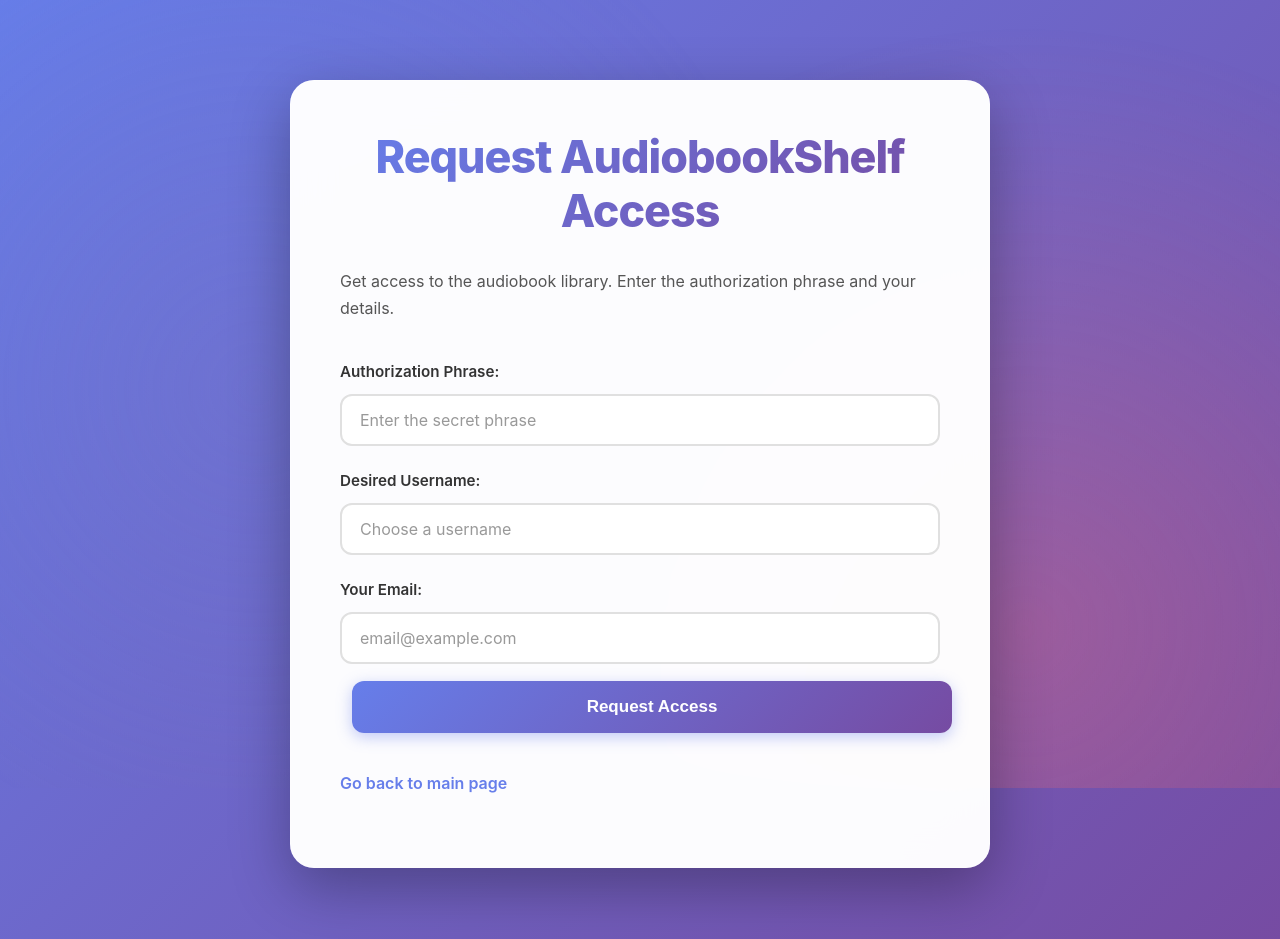
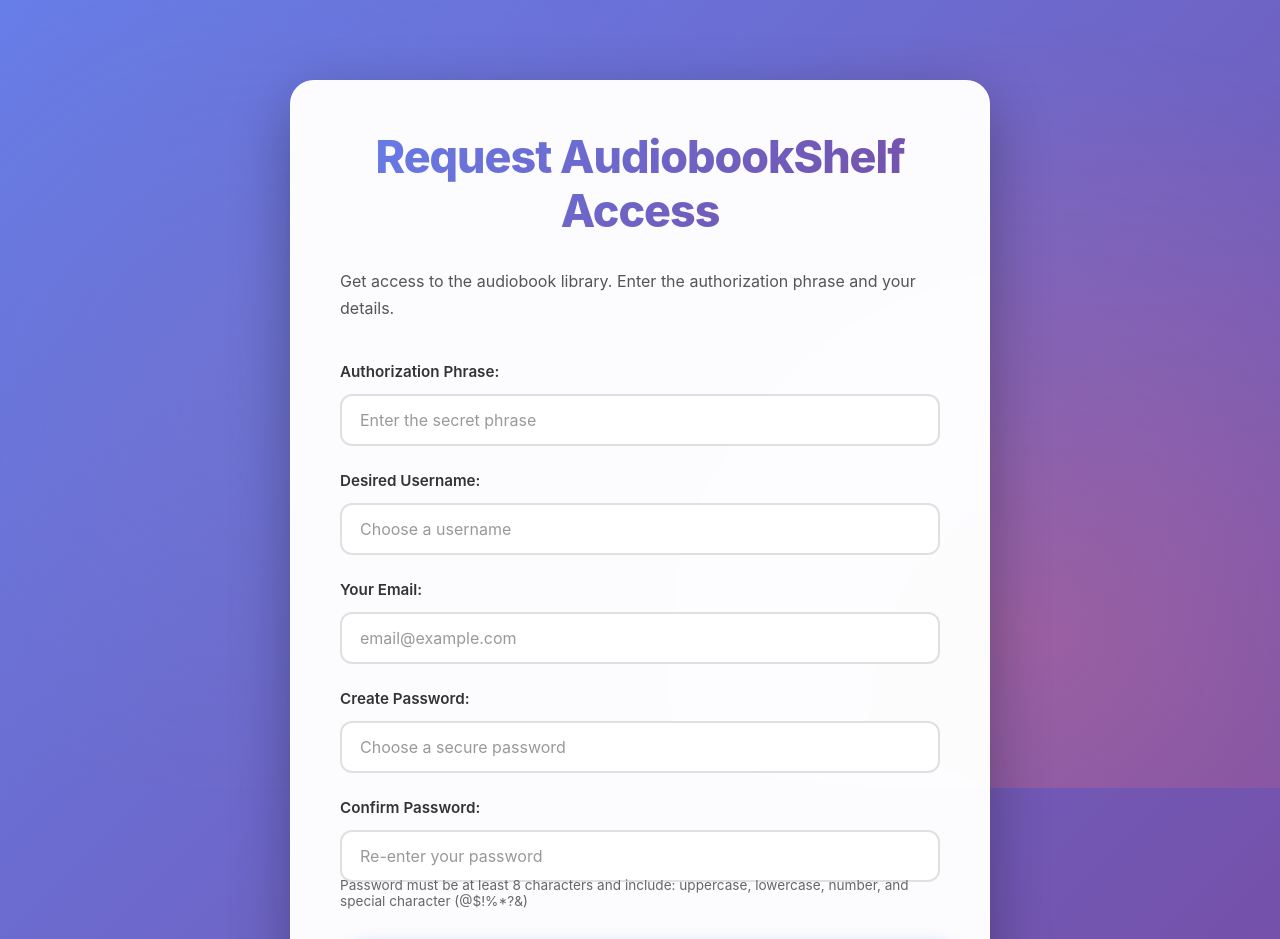
Before and after one commit to opisaac9001/media-request-portal, a Next.js app: page /audiobooks in a window 1280 px wide. Shown: the top 939 px of the page. Built offline with nearby package versions, Linux system fonts and the light colour scheme.

Commit message:
Add password requirements for AudiobookShelf - user creates their own secure password

```diff
--- a/pages/api/audiobooks/index.ts
+++ b/pages/api/audiobooks/index.ts
@@ -1,5 +1,4 @@
 import type { NextApiRequest, NextApiResponse } from 'next';
-import crypto from 'crypto';
 
 interface AudiobookShelfResponse {
   success: boolean;
@@ -8,18 +7,6 @@
     username: string;
     password: string;
   };
-}
-
-function generatePassword(length: number = 16): string {
-  const charset = 'abcdefghijklmnopqrstuvwxyzABCDEFGHIJKLMNOPQRSTUVWXYZ0123456789!@#$%^&*';
-  let password = '';
-  const randomBytes = crypto.randomBytes(length);
-
-  for (let i = 0; i < length; i++) {
-    password += charset[randomBytes[i] % charset.length];
-  }
-
-  return password;
 }
 
 async function createAudiobookShelfUser(username: string, password: string): Promise<AudiobookShelfResponse> {
@@ -81,7 +68,7 @@
 
 export default async function handler(req: NextApiRequest, res: NextApiResponse) {
   if (req.method === 'POST') {
-    const { authorization_phrase, username, email } = req.body;
+    const { authorization_phrase, username, email, password } = req.body;
 
     // Validate authorization phrase
     if (authorization_phrase !== process.env.AUTHORIZATION_PHRASE) {
@@ -92,10 +79,10 @@
     }
 
     // Validate required fields
-    if (!username || !email) {
+    if (!username || !email || !password) {
       return res.status(400).json({
         success: false,
-        message: 'Username and email are required.',
+        message: 'Username, email, and password are required.',
       });
     }
 
@@ -107,8 +94,20 @@
       });
     }
 
-    // Generate secure password
-    const password = generatePassword(16);
+    // Validate password requirements
+    if (password.length < 8) {
+      return res.status(400).json({
+        success: false,
+        message: 'Password must be at least 8 characters long.',
+      });
+    }
+
+    if (!/(?=.*[a-z])(?=.*[A-Z])(?=.*\d)(?=.*[@$!%*?&])/.test(password)) {
+      return res.status(400).json({
+        success: false,
+        message: 'Password must contain uppercase, lowercase, number, and special character (@$!%*?&).',
+      });
+    }
 
     // Create AudiobookShelf user
     const result = await createAudiobookShelfUser(username, password);
--- a/pages/audiobooks.tsx
+++ b/pages/audiobooks.tsx
@@ -17,10 +17,22 @@
     setCredentials(null);
 
     const formData = new FormData(e.currentTarget);
+    const password = formData.get('password') as string;
+    const confirmPassword = formData.get('confirm_password') as string;
+
+    // Validate password match
+    if (password !== confirmPassword) {
+      setMessageType('error');
+      setMessage('Passwords do not match.');
+      setIsSubmitting(false);
+      return;
+    }
+
     const data = {
       authorization_phrase: formData.get('authorization_phrase'),
       email: formData.get('email'),
       username: formData.get('username'),
+      password: password,
     };
 
     try {
@@ -108,6 +120,33 @@
             placeholder="email@example.com"
           />
 
+          <label htmlFor="password">Create Password:</label>
+          <input
+            type="password"
+            id="password"
+            name="password"
+            required
+            disabled={isSubmitting}
+            placeholder="Choose a secure password"
+            minLength={8}
+            pattern="(?=.*[a-z])(?=.*[A-Z])(?=.*\d)(?=.*[@$!%*?&])[A-Za-z\d@$!%*?&]{8,}"
+            title="Password must be at least 8 characters and contain: uppercase, lowercase, number, and special character (@$!%*?&)"
+          />
+
+          <label htmlFor="confirm_password">Confirm Password:</label>
+          <input
+            type="password"
+            id="confirm_password"
+            name="confirm_password"
+            required
+            disabled={isSubmitting}
+            placeholder="Re-enter your password"
+          />
+
+          <small style={{ color: '#666', marginTop: '-10px', marginBottom: '15px' }}>
+            Password must be at least 8 characters and include: uppercase, lowercase, number, and special character (@$!%*?&)
+          </small>
+
           <button type="submit" className="btn" disabled={isSubmitting}>
             {isSubmitting ? 'Creating Account...' : 'Request Access'}
           </button>
```
